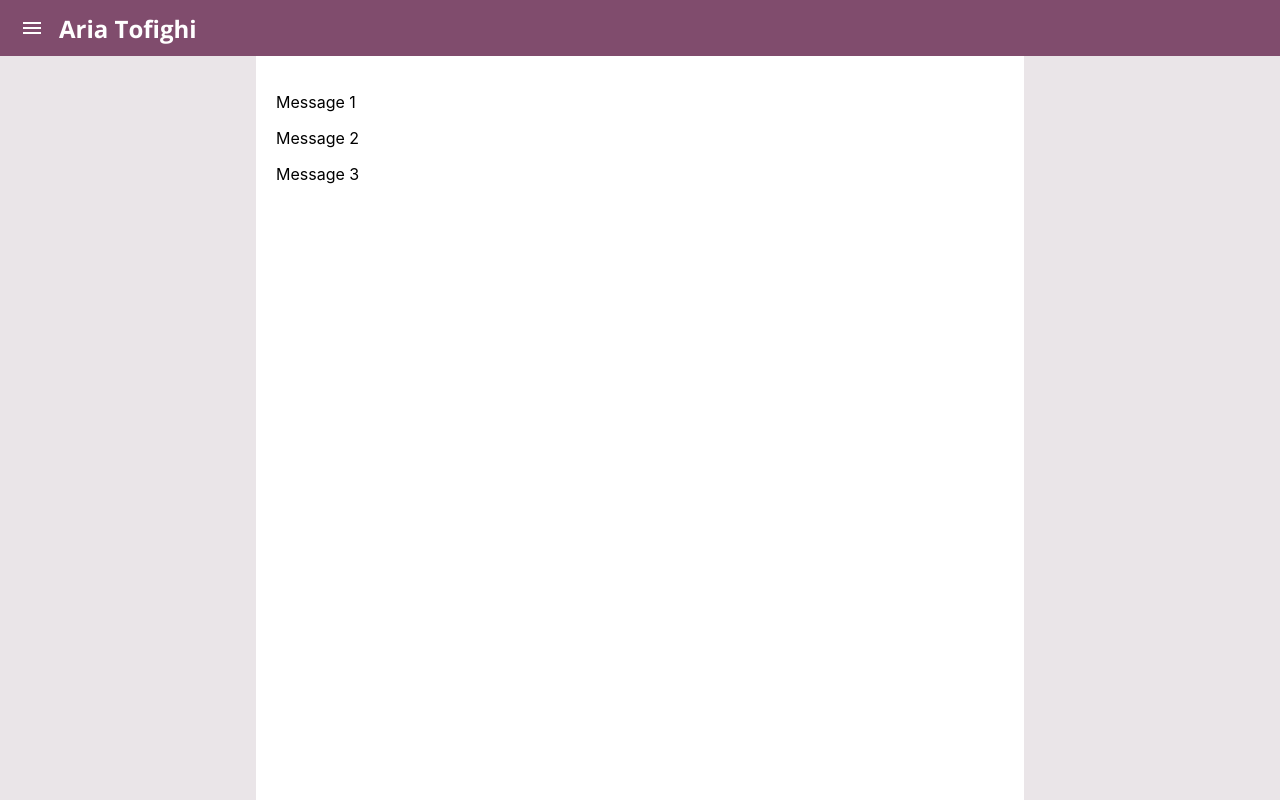
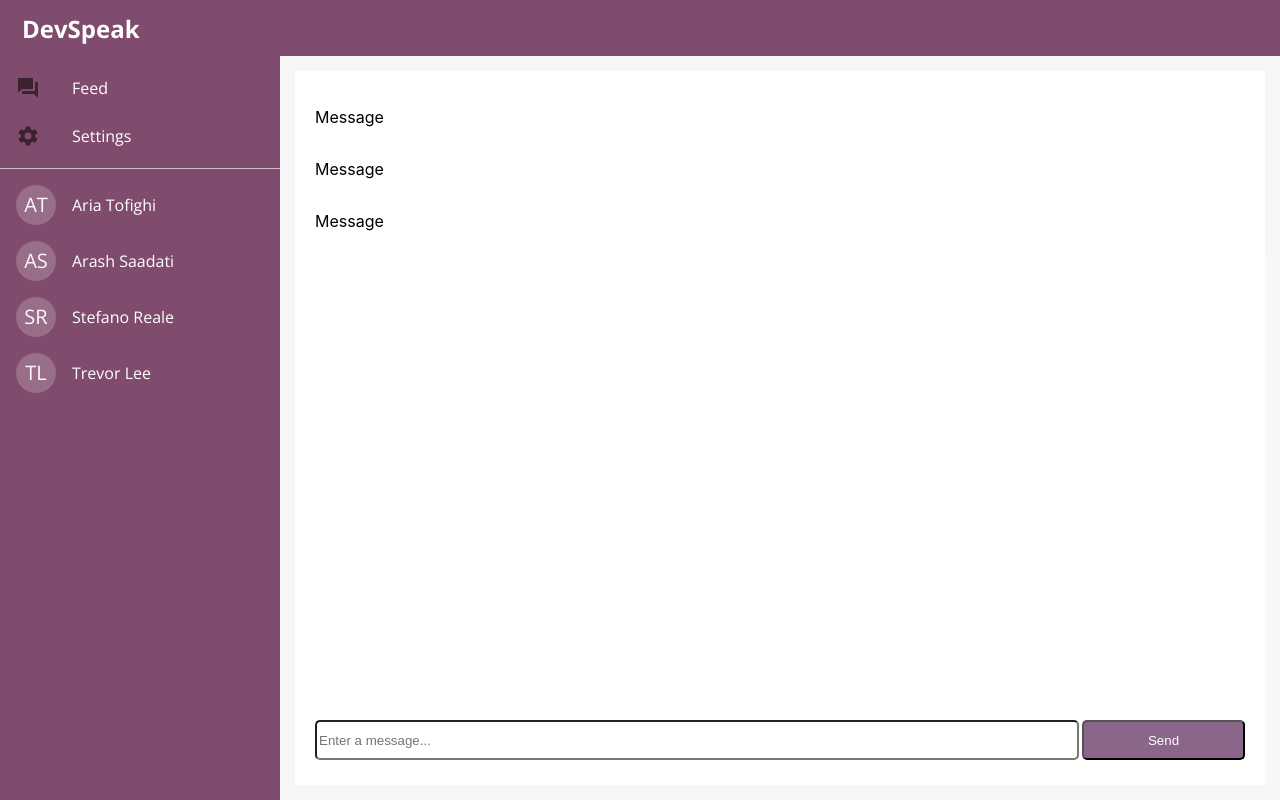
Before and after one commit to AriaTofighi/DevSpeak, a React (Create React App) app: page / in a window 1280 px wide. Built offline with nearby package versions, Linux system fonts and the light colour scheme.

Commit message:
Made sidebar responsive.

```diff
--- a/package.json
+++ b/package.json
@@ -11,6 +11,7 @@
     "@testing-library/react": "^9.5.0",
     "@testing-library/user-event": "^7.2.1",
     "axios": "^0.19.2",
+    "firebase": "^7.18.0",
     "react": "^16.13.1",
     "react-dom": "^16.13.1",
     "react-scripts": "3.4.3"
--- a/src/components/Message/Message.js
+++ b/src/components/Message/Message.js
@@ -0,0 +1,7 @@
+import React from "react";
+
+const Message = (props) => {
+  return <p>Message</p>;
+};
+
+export default Message;
--- /dev/null
+++ b/src/components/MessageInput/MessageInput.js
@@ -0,0 +1,13 @@
+import React from "react";
+import classes from "./MessageInput.module.css";
+
+const MessageInput = () => {
+  return (
+    <div className={classes.MessageInput}>
+      <input placeholder="Enter a message..." />
+      <button>Send</button>
+    </div>
+  );
+};
+
+export default MessageInput;
--- /dev/null
+++ b/src/components/MessageInput/MessageInput.module.css
@@ -0,0 +1,27 @@
+.MessageInput {
+  box-sizing: border-box;
+  height: 40px;
+  width: calc(100% - 70px);
+  position: absolute;
+  bottom: 40px;
+  display: flex;
+  justify-content: space-around;
+}
+
+input {
+  flex-grow: 5;
+  margin-right: 3px;
+  border-radius: 5px;
+}
+
+button {
+  flex-grow: 1;
+  border-radius: 5px;
+  cursor: pointer;
+  background-color: #8b668b;
+  color: white;
+}
+
+button:hover {
+  background-color: #986e89;
+}
--- a/src/components/Navigation/Sidebar/Sidebar.js
+++ b/src/components/Navigation/Sidebar/Sidebar.js
@@ -25,6 +25,7 @@ const Sidebar = (props) => {
         }`}
       >
         {/* Menu */}
+
         <List>
           {["Feed", "Settings"].map((text, index) => (
             <ListItem
--- a/src/components/Navigation/Sidebar/Sidebar.module.css
+++ b/src/components/Navigation/Sidebar/Sidebar.module.css
@@ -20,5 +20,13 @@
   transform: translateX(-100%);
 }
 
-@media (min-width: 900px) {
+@media (min-width: 700px) {
+  .Sidebar {
+    height: calc(100% - 56px);
+    top: 56px;
+    transform: translateX(0);
+  }
+  .Button {
+    display: none;
+  }
 }
--- a/src/components/Navigation/Toolbar/Toolbar.js
+++ b/src/components/Navigation/Toolbar/Toolbar.js
@@ -1,16 +1,20 @@
 import React from "react";
 
 import MenuIcon from "@material-ui/icons/Menu";
+import Hidden from "@material-ui/core/Hidden";
 import classes from "./Toolbar.module.css";
 
 const Toolbar = (props) => {
   return (
     <header className={classes.Toolbar}>
+      {/* <Hidden xsDown> */}
       <MenuIcon
         className={classes.MenuButton}
         onClick={props.sidebarToggleClicked}
       />
-      <h2 className={classes.Topic}>Aria Tofighi</h2>
+      {/* </Hidden> */}
+
+      <h2 className={classes.Topic}>DevSpeak</h2>
     </header>
   );
 };
--- a/src/components/Navigation/Toolbar/Toolbar.module.css
+++ b/src/components/Navigation/Toolbar/Toolbar.module.css
@@ -23,8 +23,12 @@
   cursor: pointer;
 }
 
-@media (max-width: 600px) {
+@media (min-width: 700px) {
   .MenuButton {
-    display: none;
+    display: none !important;
+  }
+
+  .Topic {
+    margin-left: 2px;
   }
 }
--- a/src/containers/Content/Content.js
+++ b/src/containers/Content/Content.js
@@ -1,14 +1,17 @@
 import React from "react";
 
 import classes from "./Content.module.css";
+import Message from "../../components/Message/Message";
+import MessageInput from "../../components/MessageInput/MessageInput";
 
 const Content = (props) => {
   return (
     <div className={classes.ContentContainer}>
       <div className={classes.Content}>
-        <p>Message 1</p>
-        <p>Message 2</p>
-        <p>Message 3</p>
+        <Message />
+        <Message />
+        <Message />
+        <MessageInput />
       </div>
     </div>
   );
--- a/src/containers/Content/Content.module.css
+++ b/src/containers/Content/Content.module.css
@@ -5,12 +5,29 @@
   height: calc(100% - 56px);
   display: flex;
   justify-content: center;
+  background-color: rgba(256, 256, 256, 0.7);
 }
 
 .Content {
   background-color: white;
   padding: 20px;
+  margin: 15px;
   box-sizing: border-box;
-  width: 60%;
-  height: 100%;
+  width: 100%;
+  height: calc(100% - margin-top);
+  display: flex;
+  flex-direction: column;
 }
+
+@media (min-width: 700px) {
+  .ContentContainer {
+    left: 280px;
+    width: calc(100% - 280px);
+  }
+}
+
+@media (min-width: 900px) {
+  .Content {
+    width: 100%;
+  }
+}
```
Also changed, not shown: src/firebase.js (added, +18 -0 lines), 1 other file (tests, documents, lock files or other folders).
